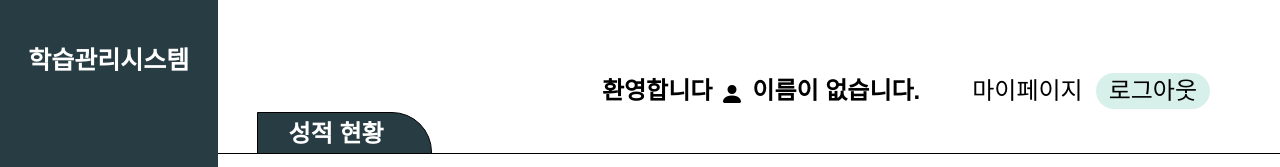
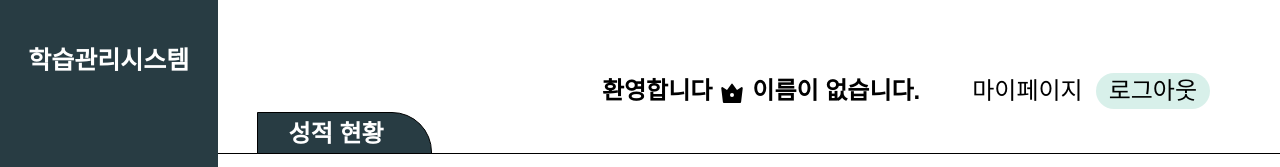
Before and after one commit to tmdgus95/skycastle, a React (Create React App) app: page /student/myaverage in a window 1280 px wide. Shown: the top 167 px of the page. Built offline with nearby package versions, Linux system fonts and the light colour scheme; no server answers; a web font is replaced by a local one.

Commit message:
헤더로고 수정

```diff
--- a/src/components/Header.tsx
+++ b/src/components/Header.tsx
@@ -1,5 +1,7 @@
 import { HeaderContainer } from "../styles/Styles";
-import { BsFillPersonFill } from "react-icons/bs";
+import { RiVipCrown2Fill } from "react-icons/ri";
+import { IoMdSchool } from "react-icons/io";
+import { FaPen } from "react-icons/fa";
 import { useNavigate } from "react-router-dom";
 
 const Header = () => {
@@ -22,14 +24,19 @@ const Header = () => {
             navigate("/teacher/mypage");
         }
     };
-
+    const ICON =
+        role === "STUDENT" ? (
+            <IoMdSchool />
+        ) : role === "TEACHER" ? (
+            <FaPen />
+        ) : (
+            <RiVipCrown2Fill />
+        );
     return (
         <HeaderContainer>
             <div>
                 <span>환영합니다</span>
-                <span>
-                    <BsFillPersonFill />
-                </span>
+                <span>{ICON}</span>
                 {name ? (
                     <span>
                         {name}님{" "}
```
